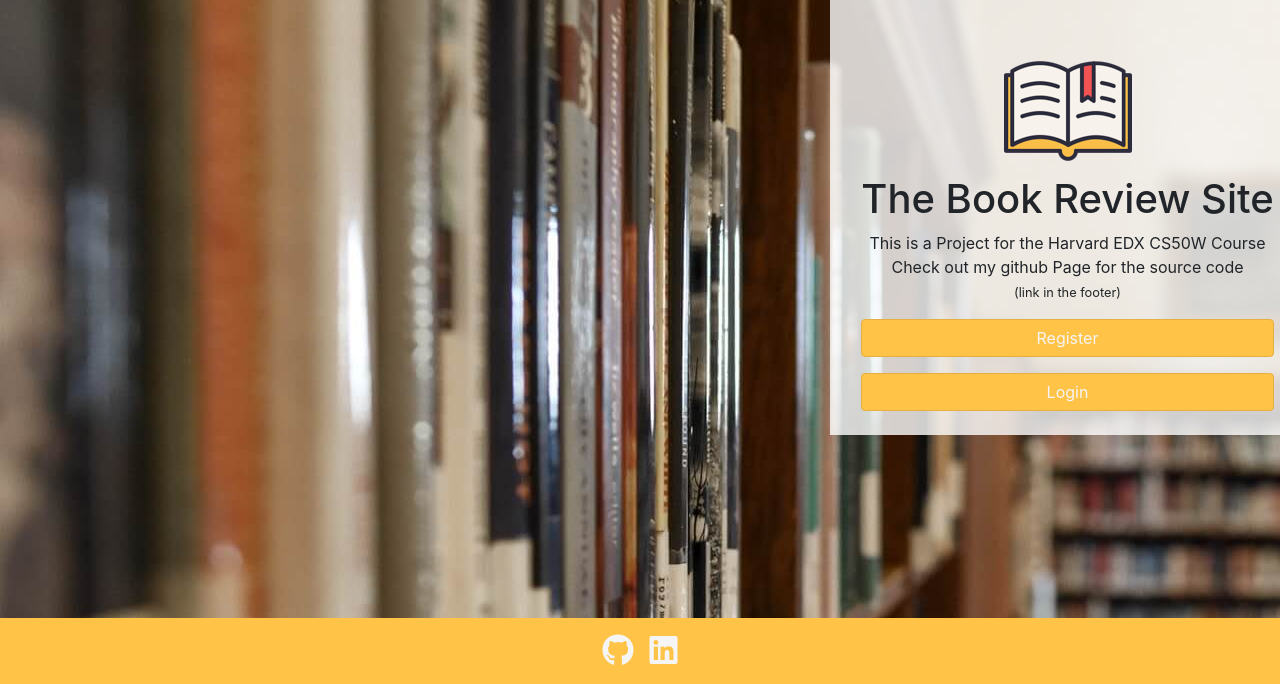
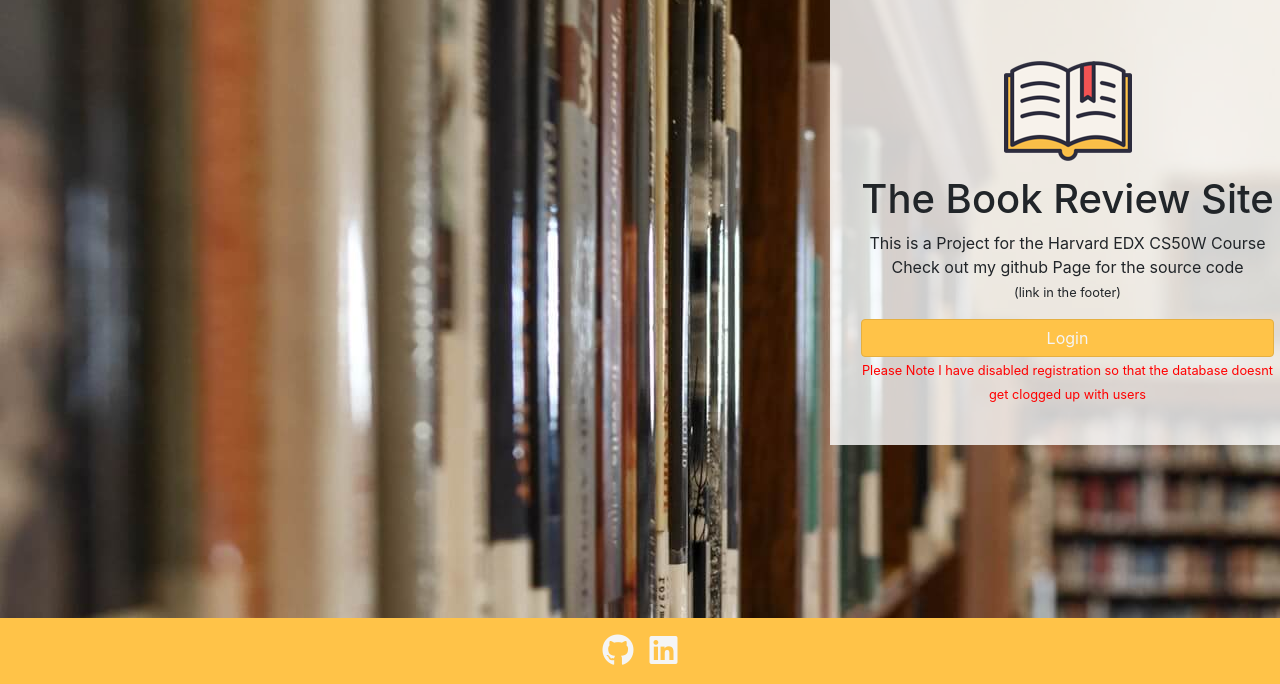
Before and after one commit to spuddie1984/book-review-website, a Flask app: page / in a window 1280 px wide. Shown: the part 116-800 px from the top of the page. Run offline with Flask 2, Linux system fonts and the light colour scheme; some libraries are stand-ins or nearby versions.

```diff
--- a/application.py
+++ b/application.py
@@ -42,32 +42,33 @@ def index():
     return render_template('landing.html')
 
 # Register Route
-@app.route("/register", methods=['GET','POST'])
-def register():
-    if request.method == "GET":
-        return render_template('/users/register.html')
-    elif request.method == "POST":
-        # grab the form data escape all data (sanitize) hash the password then enter the data into the database
-        user_data = {
-            "name": escape(request.form['name']),
-            "username": escape(request.form['username']),
-            "password": bcrypt.generate_password_hash(escape(request.form['password'])).decode('utf-8'),
-        }
-        # Insert user info into DB (Name, username, password(will be hashed))
-        if db.execute('SELECT username FROM users WHERE username = :username',{'username':user_data['username']}).rowcount == 0:
-            db.execute("INSERT INTO users (name, username, password) VALUES (:name, :username, :password)",
-            {'name':user_data['name'], 'username':user_data['username'], 'password':user_data['password']})
-            # grab user data from database will use DB user id in sessions['username]
-            db_user_data = db.execute('SELECT * FROM users WHERE username = :username',{'username':user_data['username']}).fetchall()
-            db.commit()
-            # initial session variable then write user to the 'username variable
-            session['username'] = None
-            session['username'] = {'username':db_user_data[0].username, 'id':db_user_data[0].id}
-            flash(u'Successfully Logged In', 'success')
-            return redirect(url_for('books'))
-        else:
-            flash(u'Sorry that user already exists', 'error')
-            return redirect(url_for('register'))
+# Register route disabled the app will be used for demo purposes only
+# @app.route("/register", methods=['GET','POST'])
+# def register():
+#     if request.method == "GET":
+#         return render_template('/users/register.html')
+#     elif request.method == "POST":
+#         # grab the form data escape all data (sanitize) hash the password then enter the data into the database
+#         user_data = {
+#             "name": escape(request.form['name']),
+#             "username": escape(request.form['username']),
+#             "password": bcrypt.generate_password_hash(escape(request.form['password'])).decode('utf-8'),
+#         }
+#         # Insert user info into DB (Name, username, password(will be hashed))
+#         if db.execute('SELECT username FROM users WHERE username = :username',{'username':user_data['username']}).rowcount == 0:
+#             db.execute("INSERT INTO users (name, username, password) VALUES (:name, :username, :password)",
+#             {'name':user_data['name'], 'username':user_data['username'], 'password':user_data['password']})
+#             # grab user data from database will use DB user id in sessions['username]
+#             db_user_data = db.execute('SELECT * FROM users WHERE username = :username',{'username':user_data['username']}).fetchall()
+#             db.commit()
+#             # initial session variable then write user to the 'username variable
+#             session['username'] = None
+#             session['username'] = {'username':db_user_data[0].username, 'id':db_user_data[0].id}
+#             flash(u'Successfully Logged In', 'success')
+#             return redirect(url_for('books'))
+#         else:
+#             flash(u'Sorry that user already exists', 'error')
+#             return redirect(url_for('register'))
 
 # Login Route
 @app.route("/login", methods=['GET','POST'])
--- a/templates/landing.html
+++ b/templates/landing.html
@@ -12,8 +12,9 @@
                 <p class="mb-0">This is a Project for the Harvard EDX CS50W Course</p>
                 <p class="mb-0">Check out my github Page for the source code</p>
                 <p class="text-center"><small>(link in the footer)</small></p>
-                <a class="btn btn-primary mb-3 justify-content-center" href="{{url_for('register')}}">Register</a>
+                <!-- <a class="btn btn-primary mb-3 justify-content-center" href="{{url_for('register')}}">Register</a> -->
                 <a class="btn btn-primary justify-content-center" href="{{url_for('login')}}">Login</a>
+                <p class="text-center"><small style="color:red !important">Please Note I have disabled registration so that the database doesnt get clogged up with users</small></p>
                 {% with messages = get_flashed_messages(with_categories=true) %}
                     {% if messages %}
                         {% for category, msg in messages %}
```
